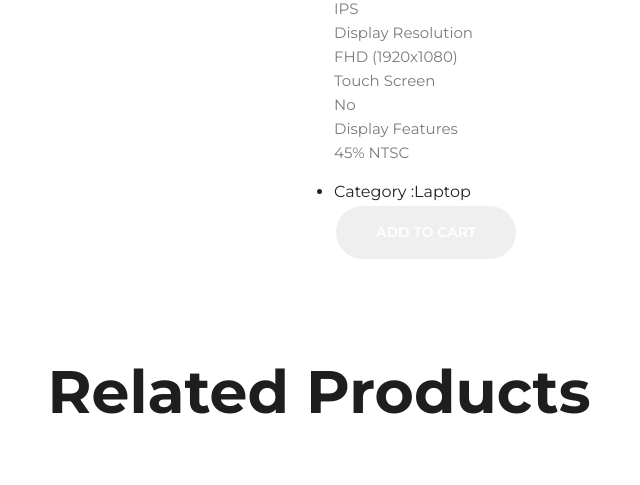
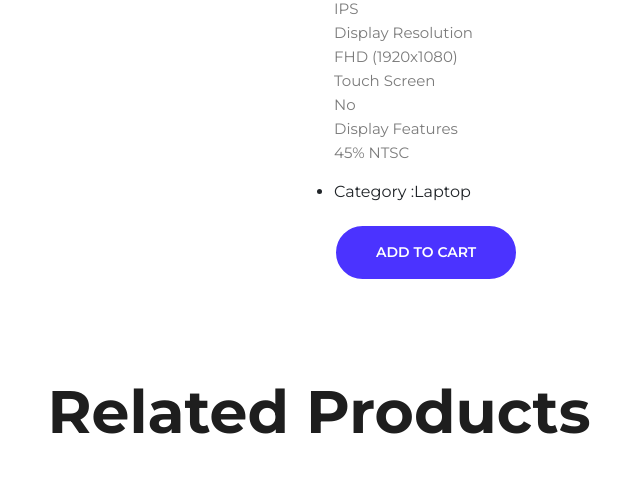
Before and after one commit to saibsadman/Laptop-Project, a Django app: a page that uses templates/product/product-details.html in a window 1280 px wide. Shown: the part 1638-2123 px from the top of the page, without its empty margins (321-961 px from the left). Run offline with Django 5.2, Linux system fonts and the light colour scheme; data comes from the database, SQL or seed files in the repository; both versions use the stored data as it was after the commit; some libraries are stand-ins or nearby versions.

Commit message:
cart commit

```diff
--- a/templates/product/product-details.html
+++ b/templates/product/product-details.html
@@ -52,7 +52,7 @@
                         {% if product.in_stock %}
                         <form action="{% url 'add-to-cart' product.id %}" method="POST">
                             {% csrf_token %}
-                            <button style="cursor: pointer;" type="submit" class="primary-btn pc-btn">Add to cart</button>
+                            <button style="cursor: pointer; background-color: #4b33ff; color: white; margin-top: 20px;" type="submit" class="primary-btn pc-btn">Add to cart</button>
                         </form>
                         {% endif %}
                     </div>
```
Also changed, not shown: db.sqlite3.
